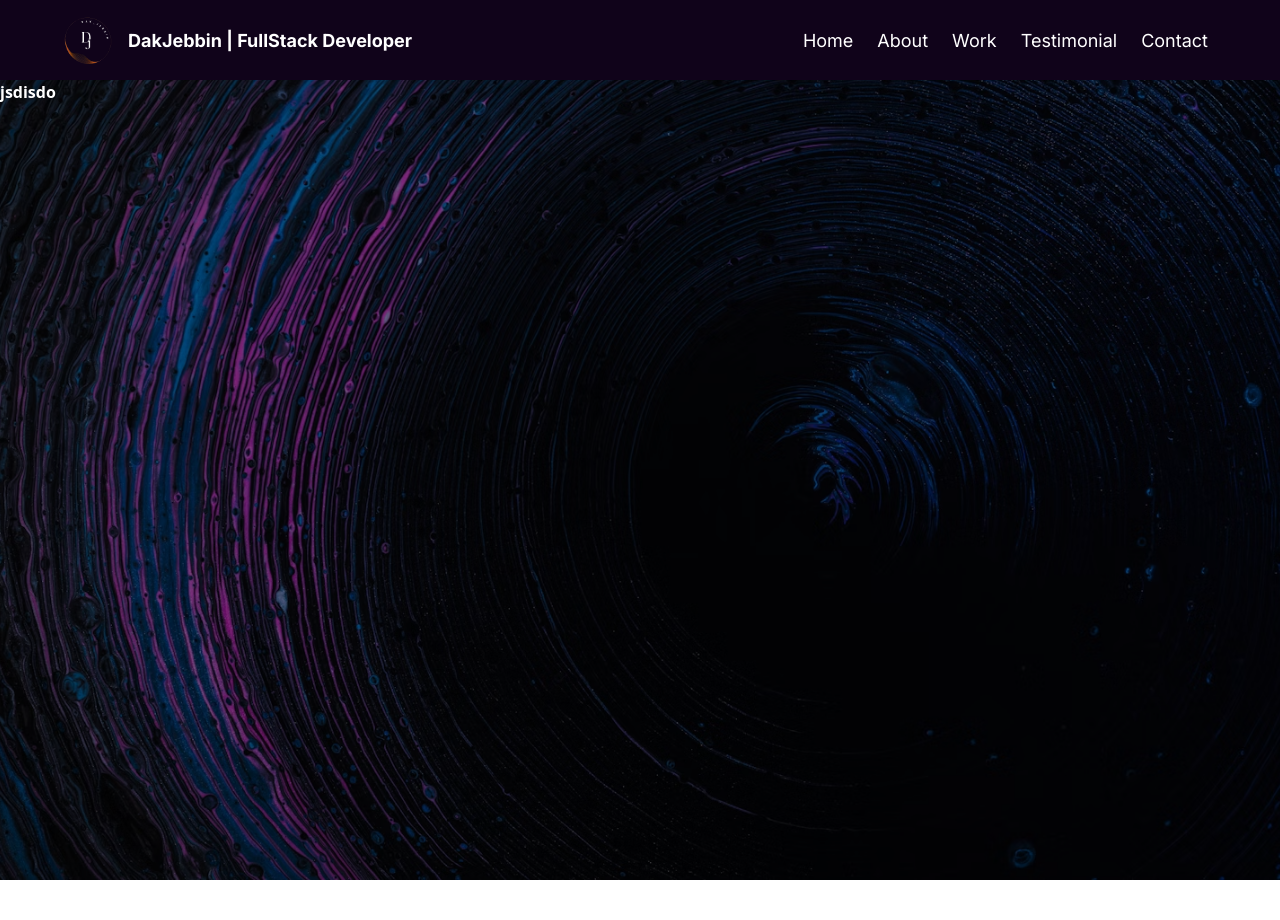
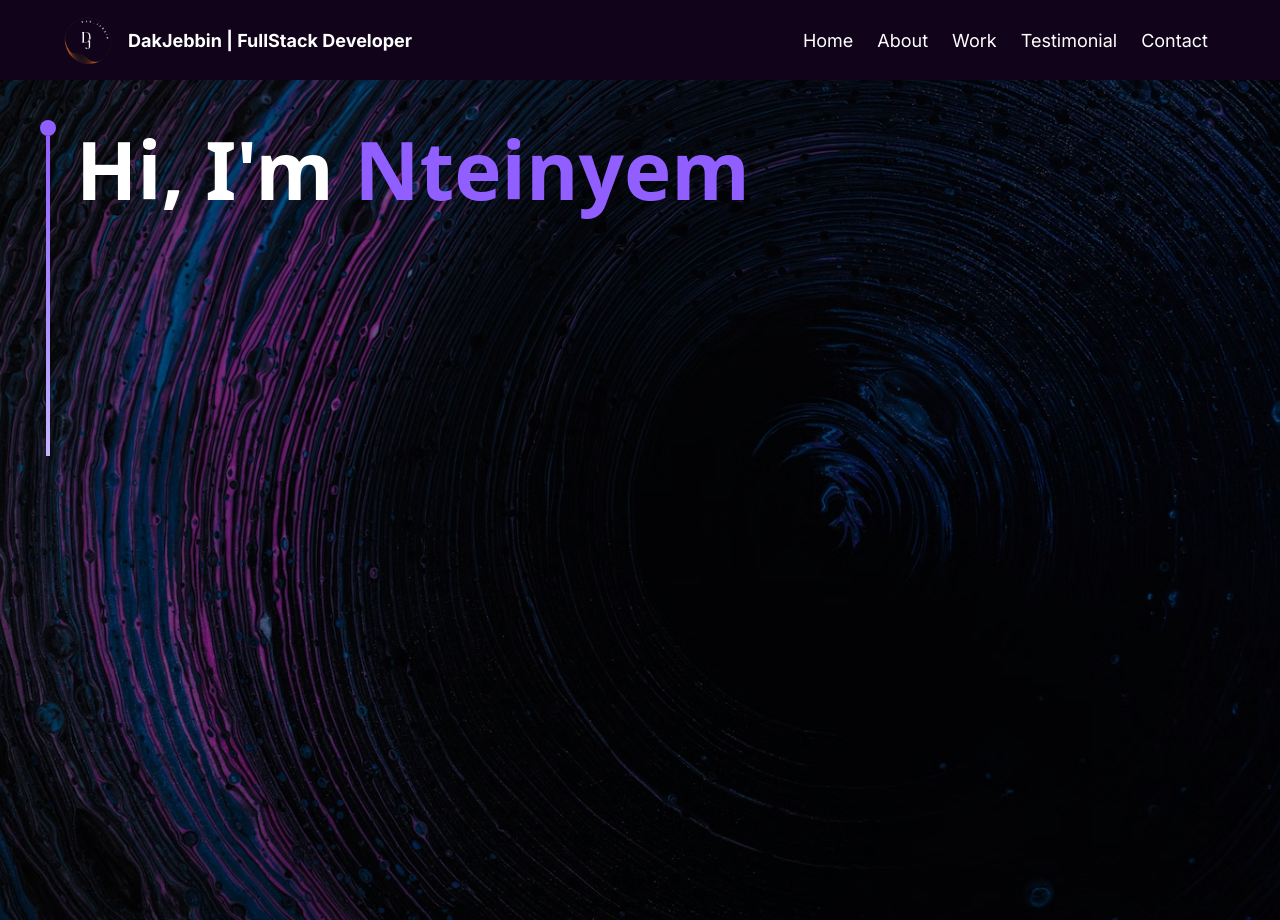
Before and after one commit to Dakjebbin/MainPortfolio, a React (Vite) app in the folder Portfolio/: page / in a window 1280 px wide. Before the commit the page ends 880 px from the top, so only its background shows below. Built offline with nearby package versions, Linux system fonts and the light colour scheme.

Commit message:
header section done

```diff
--- a/Portfolio/src/Components/Header.jsx
+++ b/Portfolio/src/Components/Header.jsx
@@ -8,6 +8,20 @@ const Header = () => {
 
   const [isRotated, setIsRotated] = useState(false);
   const [isMenuOpen, setIsMenuOpen] = useState(false);
+  const [scroll, setScroll] = useState(false);
+
+  const handleScroll = () => {
+    if(window.scrollY > 50) {
+      setScroll(true);
+    } else {
+      setScroll(false);
+    }
+  }
+
+  useEffect(() => {
+    window.addEventListener("scroll", handleScroll);
+    return () => window.removeEventListener("scroll", handleScroll);
+  }, [scroll])
 
   const mobileNavRef = useRef(null);
 
@@ -35,7 +49,7 @@ const Header = () => {
     setIsMenuOpen(!isMenuOpen);
   }
   return (
-    <header className="bg-[#10031a] sticky right-0 top-0">
+    <header className={!scroll ? "bg-[#10031a] sticky right-0 top-0" : "h-full w-full bg-[#23033b] bg-clip-padding backdrop-filter sticky top-0 backdrop-blur-sm bg-opacity-20 ]"}>
         <nav className="mx-12 flex justify-between items-center">
            <Link to="/">
             <div className="flex items-center">
@@ -43,13 +57,13 @@ const Header = () => {
                 <img className="w-full" src={assets.logo} alt="logo" />
                 </div>
                 <div>
-                <p className="text-white font-Inter text-[18px] flex cursor-pointer font-bold">DakJebbin <span className="lg:block hidden">&nbsp;| FullStack Developer </span></p>
+                <p className="text-white font-Inter text-[18px] flex cursor-pointer font-bold" >DakJebbin <span className="lg:block hidden">&nbsp;| FullStack Developer </span></p>
                 </div>
             </div>
             </Link>
 
 
-            <ul className="text-white text-[18px] cursor-pointer font-Inter flex ">
+            <ul className= "text-white font-Inter text-[18px] flex cursor-pointer">
                 <li className="mr-6 hidden md:flex hover:text-orange-800 duration-300 hover:text-[19px]">
                   <Link to="#home">Home</Link>
                   </li>
--- a/Portfolio/src/Components/Hero.jsx
+++ b/Portfolio/src/Components/Hero.jsx
@@ -2,8 +2,18 @@
 
 const Hero = () => {
   return (
-    <section className=" w-full h-screen mx-auto">
-           <p className="text-white font-bold">jsdisdo</p>
+    <section className=" w-full h-screen  mx-auto mt-10">
+      <div className="flex flex-row items-start gap-5 max-w-7xl ml-10">
+      <div className="flex flex-col justify-center items-center">
+           <div className="w-4 h-4 bg-[#915eff] rounded-full"/>
+           <div className="w-1 sm:h-80 h-40 bg-gradient-to-b from-[#915eff] to-violet-300"/>
+           </div>
+
+<div>
+ <h1 className="text-white text-[50px] lg:leading-[98px] md:text-[80px] font-bold">Hi, I&apos;m <span className="text-[#915eff]">Nteinyem</span> </h1>
+ </div>
+
+           </div>
     </section>
 
 
--- a/Portfolio/src/index.css
+++ b/Portfolio/src/index.css
@@ -1,6 +1,7 @@
 
 @import url('https://fonts.googleapis.com/css2?family=Inter:ital,opsz,wght@0,14..32,100..900;1,14..32,100..900&display=swap');
 
+@import url('https://fonts.googleapis.com/css2?family=Anton&display=swap');
 
 @tailwind base;
 @tailwind components;
@@ -14,7 +15,7 @@
 }
 
 html{
-  scroll-behavior: smooth;
+  scroll-behavior: smooth !important;
 }
 
 /* section{
--- a/Portfolio/tailwind.config.js
+++ b/Portfolio/tailwind.config.js
@@ -9,6 +9,7 @@ export default {
     extend: {
       fontFamily: {
         Inter: "Inter, serif",
+        anton: "Anton",
       },
       backgroundImage: {
         "hero-pattern": "url('/src/assets/bg.avif')",
```
